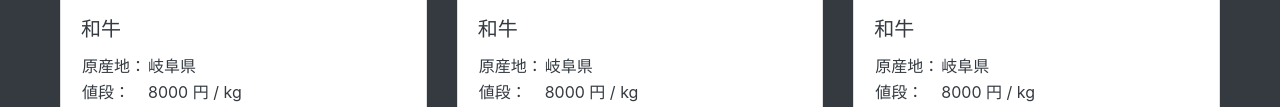
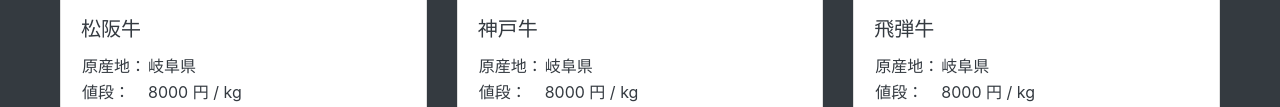
Before and after one commit to MAYU2121/wagyu_price, a plain HTML site: page index.html in a window 1280 px wide. Shown: the part 338-445 px from the top of the page. Drawn offline with Linux system fonts and the light colour scheme.

Commit message:
index.htmlの1列目のカードの表示名を変更

```diff
--- a/index.html
+++ b/index.html
@@ -31,7 +31,7 @@
       <a href="#" class="card">
         <img class="card-img-top" src="img/ph_beaf.jpg">
         <div class="card-body">
-          <h5 class="card-title">和牛</h5>
+          <h5 class="card-title">松阪牛</h5>
           <table>
             <tr>
               <td>原産地： </td>
@@ -50,7 +50,7 @@
       <a href="#" class="card">
         <img class="card-img-top" src="img/ph_beaf.jpg">
         <div class="card-body">
-          <h5 class="card-title">和牛</h5>
+          <h5 class="card-title">神戸牛</h5>
           <table>
             <tr>
               <td>原産地： </td>
@@ -69,7 +69,7 @@
       <a href="#" class="card">
         <img class="card-img-top" src="img/ph_beaf.jpg">
         <div class="card-body">
-          <h5 class="card-title">和牛</h5>
+          <h5 class="card-title">飛弾牛</h5>
           <table>
             <tr>
               <td>原産地： </td>
```
